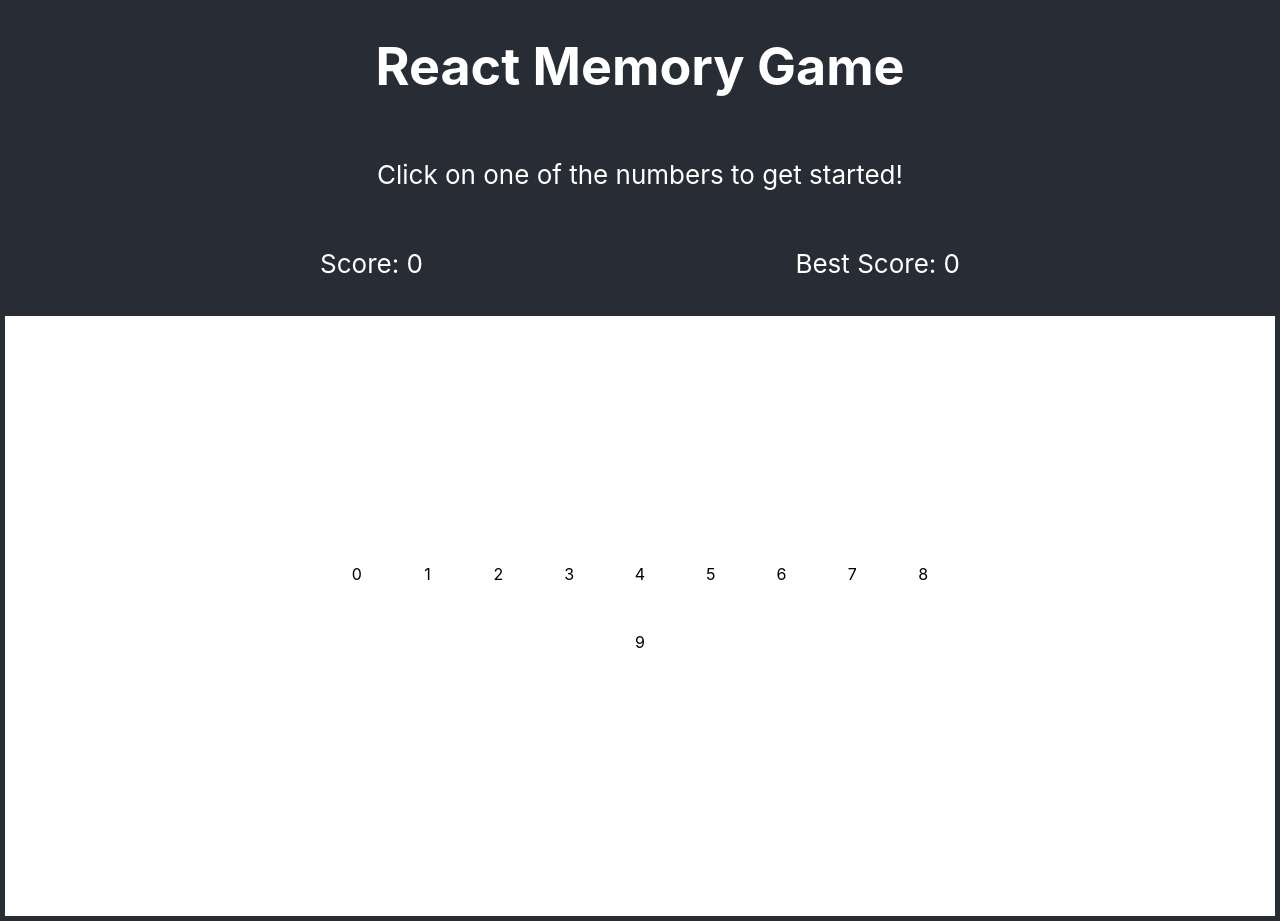
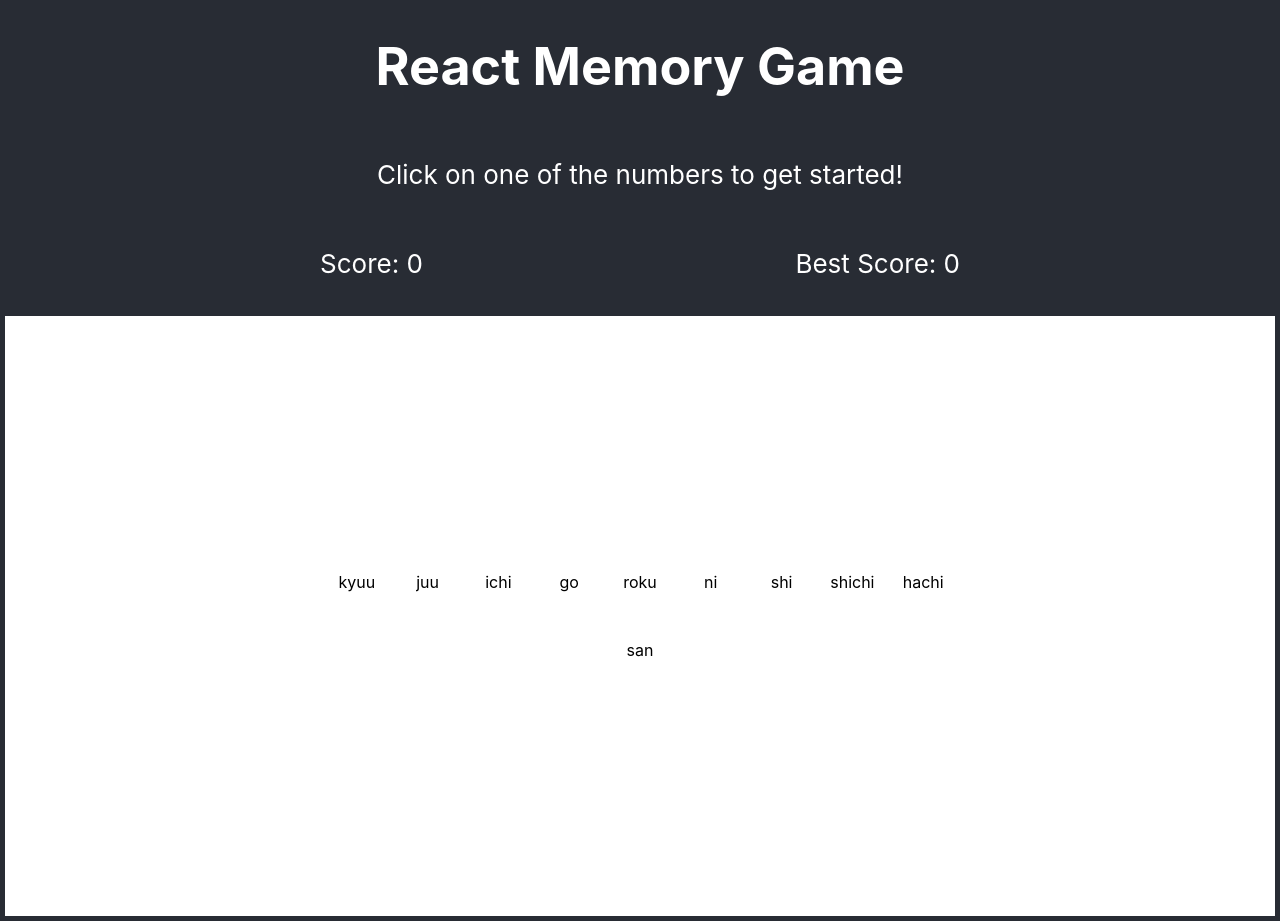
Before and after one commit to Icurra/react_memorygame_project, a React (Create React App) app: page / in a window 1280 px wide. Built offline with nearby package versions, Linux system fonts and the light colour scheme.

Commit message:
Completed solution for memory game

```diff
--- a/src/App.jsx
+++ b/src/App.jsx
@@ -11,48 +11,96 @@ class App extends React.Component {
       bestScore: 0,
       numbers: [
         {
-          content: 0,
+          content: "ichi",
           wasClicked: false,
         },
         {
-          content: 1,
+          content: "ni",
           wasClicked: false,
         },
         {
-          content: 2,
+          content: "san",
           wasClicked: false,
         },
         {
-          content: 3,
+          content: "shi",
           wasClicked: false,
         },
         {
-          content: 4,
+          content: "go",
           wasClicked: false,
         },
         {
-          content: 5,
+          content: "roku",
           wasClicked: false,
         },
         {
-          content: 6,
+          content: "shichi",
           wasClicked: false,
         },
         {
-          content: 7,
+          content: "hachi",
           wasClicked: false,
         },
         {
-          content: 8,
+          content: "kyuu",
           wasClicked: false,
         },
         {
-          content: 9,
+          content: "juu",
           wasClicked: false,
         },
       ],
     };
+
+    this.checkScore = this.checkScore.bind(this);
+    this.randomizeNumbers = this.randomizeNumbers.bind(this);
   }
+
+  checkScore(item) {
+    if (item.wasClicked) {
+      this.setState({
+        score: 0,
+        bestScore: this.state.score,
+        numbers: this.randomizeNumbers(),
+      });
+    } else {
+      this.state.numbers.forEach((num) => {
+        if (item.content == num.content) {
+          num.wasClicked = true;
+        }
+      });
+      this.setState({
+        score: this.state.score + 1,
+        bestScore: this.state.score + 1,
+        numbers: this.randomizeNumbers(),
+      });
+    }
+  }
+
+  randomizeNumbers() {
+    let array = this.state.numbers;
+    let index = this.state.numbers.length,
+      temporaryIndex,
+      randomIndex;
+
+    while (0 !== index) {
+      randomIndex = Math.floor(Math.random() * index);
+      index -= 1;
+
+      temporaryIndex = array[index];
+      array[index] = array[randomIndex];
+      array[randomIndex] = temporaryIndex;
+    }
+
+    return array;
+  }
+
+  componentDidMount() {
+    let array = this.randomizeNumbers();
+    this.setState({ numbers: array });
+  }
+
   render() {
     return (
       <main className="App">
@@ -67,7 +115,11 @@ class App extends React.Component {
         <section className="App-container">
           <div className="App-item-container">
             {this.state.numbers.map((num) => {
-              return <GameItem value={num} />;
+              return (
+                <div key={num.content + ""}>
+                  <GameItem value={num} method={this.checkScore} />
+                </div>
+              );
             })}
           </div>
         </section>
--- a/src/components/GameItem.css
+++ b/src/components/GameItem.css
@@ -2,4 +2,16 @@
   border: 1px solid "#eee";
   width: calc(100px - 4vmin);
   height: calc(100px - 4vmin);
+  display: flex;
+  justify-content: center;
+  align-items: center;
 }
+
+.GameItem-div > p {
+  text-align: center;
+}
+
+.GameItem-div:hover {
+  cursor: pointer;
+  background-color: burlywood;
+}
--- a/src/components/GameItem.jsx
+++ b/src/components/GameItem.jsx
@@ -3,9 +3,11 @@ import * as React from "react";
 
 class GameItem extends React.Component {
   render() {
-    console.log(this.props.value.content);
     return (
-      <div className="GameItem-div" key={this.props.value.content + ""}>
+      <div
+        className="GameItem-div"
+        onClick={() => this.props.method(this.props.value)}
+      >
         <p>{this.props.value.content}</p>
       </div>
     );
```
Also changed, not shown: 2 other files (tests, documents, lock files or other folders).
